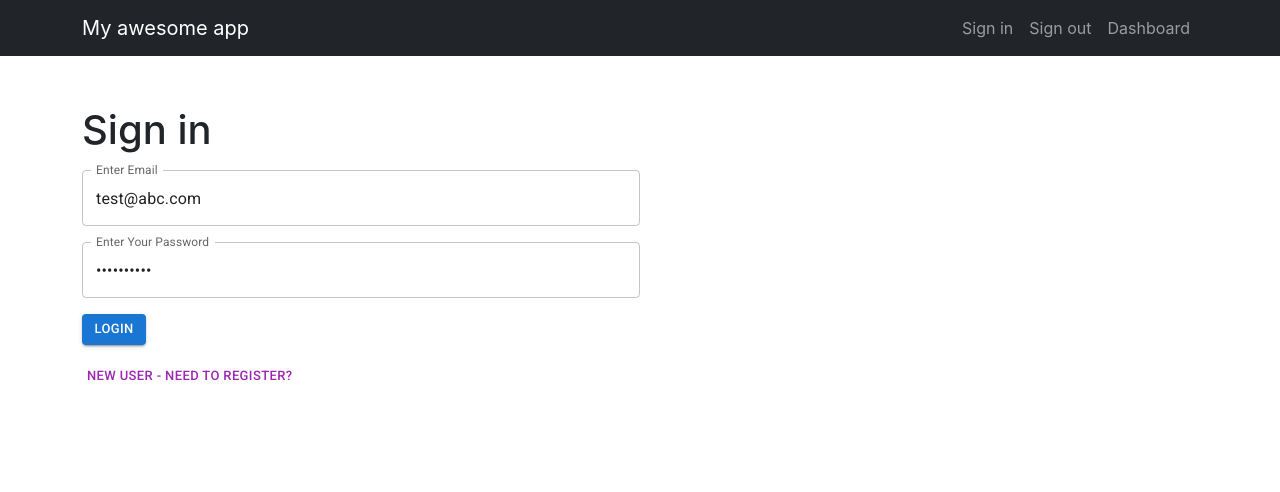
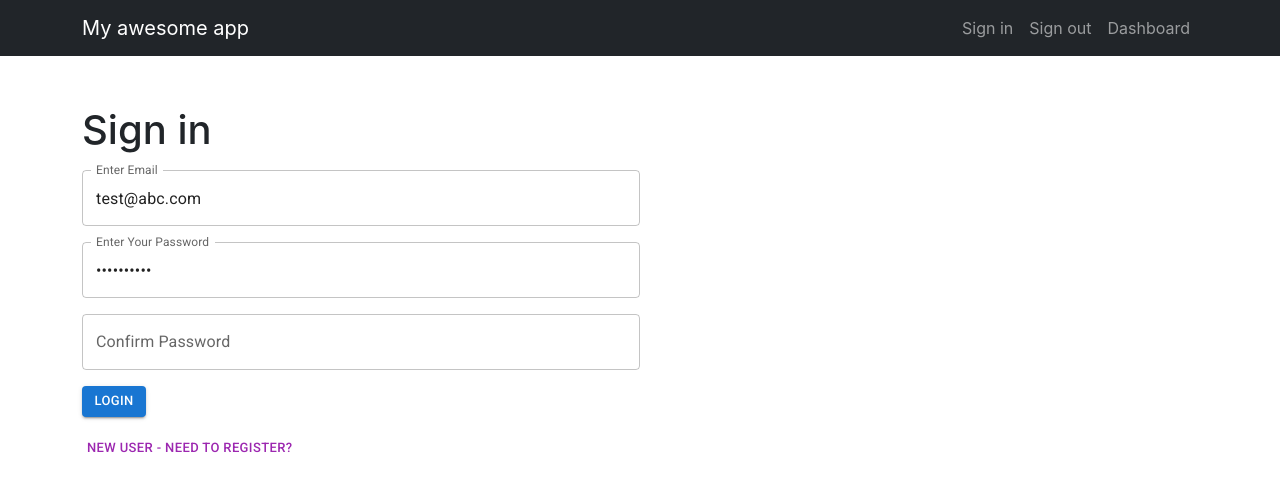
Before and after one commit to kaira428/next-auth-template, a Next.js app: page /sign_in in a window 1280 px wide. Shown: the top 492 px of the page. Built offline with nearby package versions, Linux system fonts and the light colour scheme.

Commit message:
Added Confirm Password feature

```diff
--- a/pages/sign_in.js
+++ b/pages/sign_in.js
@@ -28,7 +28,11 @@ const SignIn = () => {
             .matches(
                 /^(?=.*[A-Za-z])(?=.*\d)(?=.*[@$!%*#?&])[A-Za-z\d@$!%*#?&]{7,}$/,
                 "Must Contain 7 Characters, One Uppercase, One Lowercase, One Number and one special case Character"
-              )
+              ),
+
+            confirmPassword: Yup.string()
+            .required('Please re-enter password')
+            .oneOf([Yup.ref('password')], 'Your passwords do not match.')
 
         }),
         onSubmit: (values) => {
@@ -73,7 +77,7 @@ const SignIn = () => {
 
                         </div>
 
-                        <div className='form-group'>
+                        <div className='form-group mb-3'>
                             <TextField
                                 style={{width: '50%'}}
                                 name="password"
@@ -82,6 +86,18 @@ const SignIn = () => {
                                 variant="outlined"
                                 {...formik.getFieldProps('password')}
                                 {...errorHandler(formik, 'password')}
+                            />
+                        </div>
+
+                        <div className='form-group'>
+                            <TextField
+                                style={{width: '50%'}}
+                                name="confirmPassword"
+                                label="Confirm Password"
+                                type="password"
+                                variant="outlined"
+                                {...formik.getFieldProps('confirmPassword')}
+                                {...errorHandler(formik, 'confirmPassword')}
                             />
                         </div>
 
```
